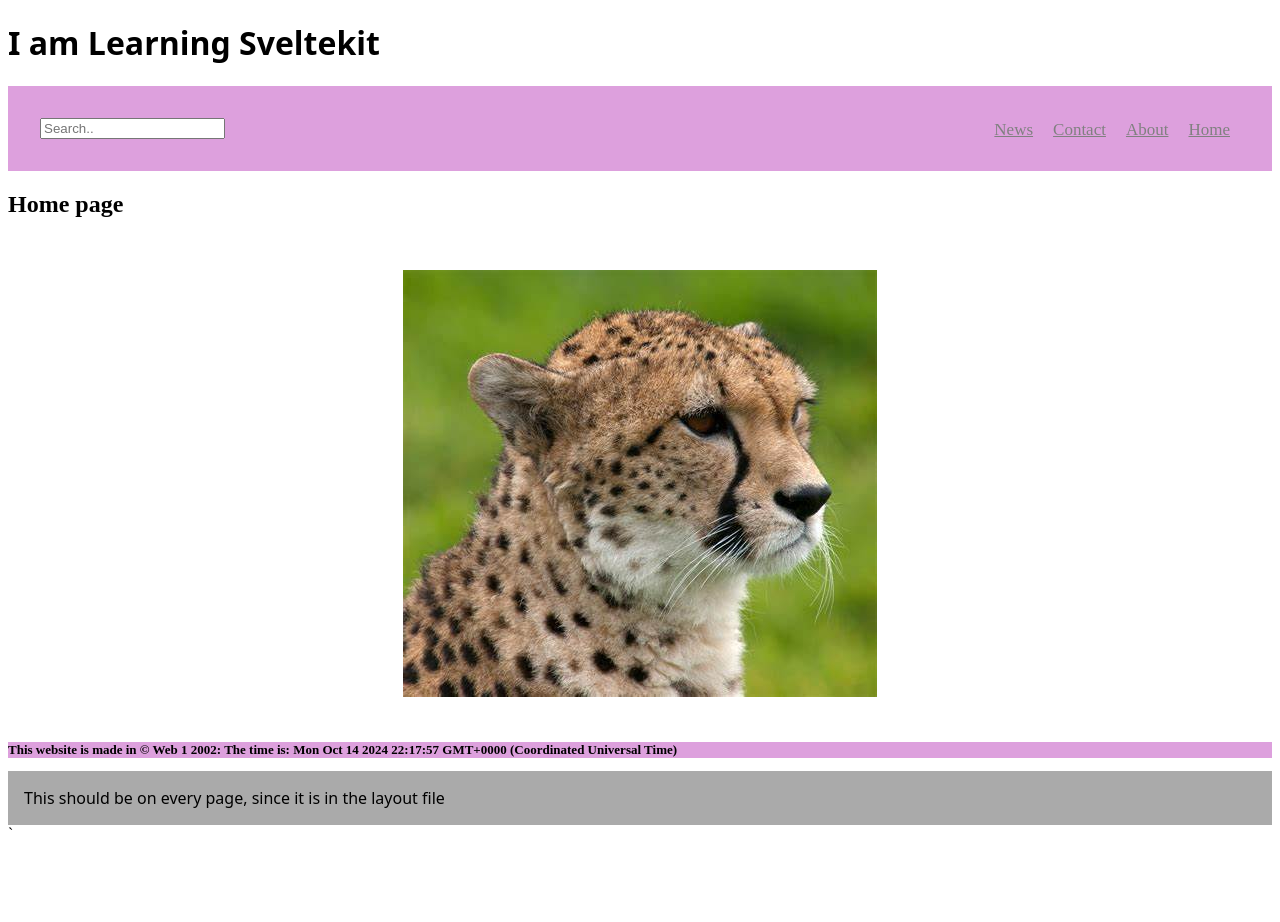
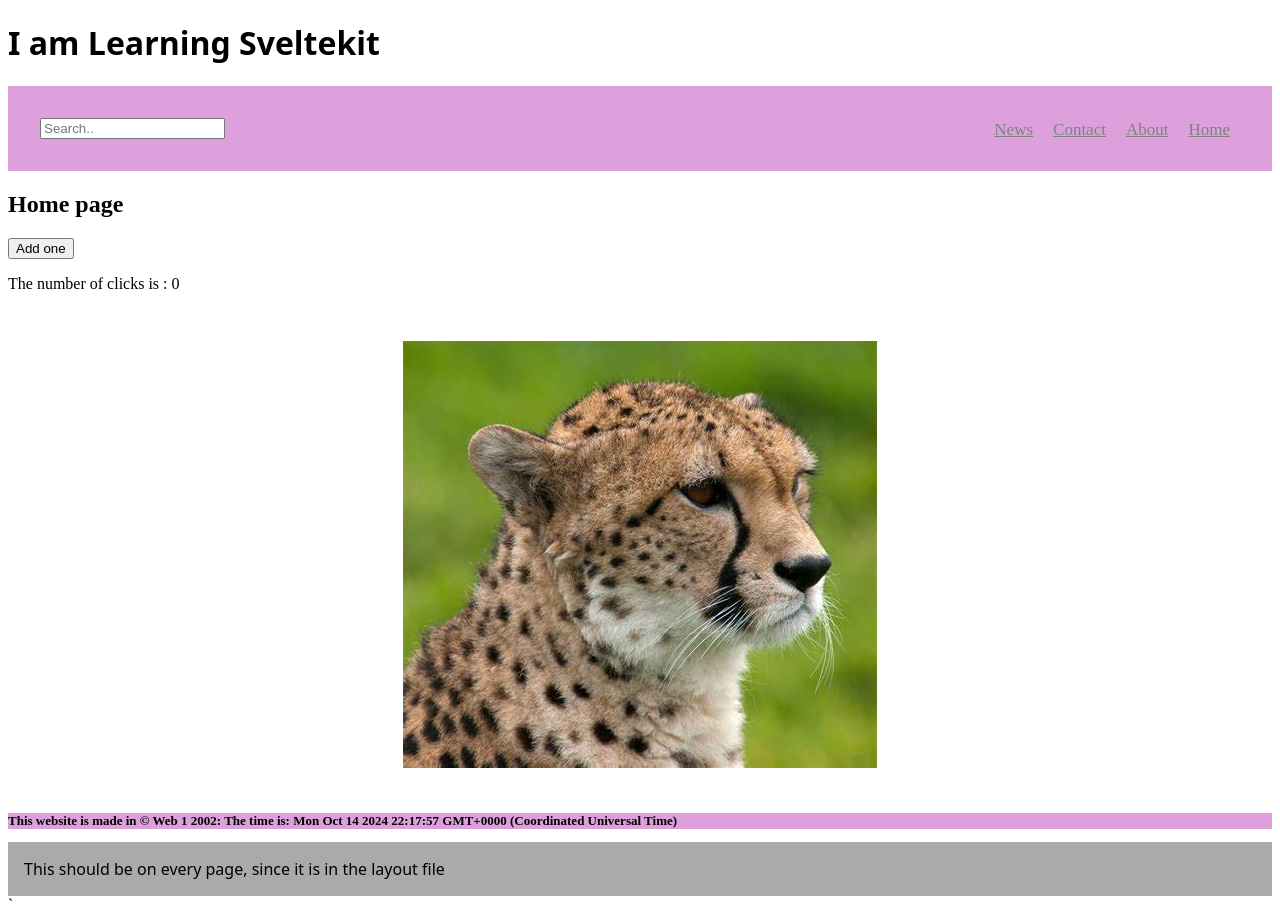
Before and after one commit to marojm1/svelte-practice, a SvelteKit app: page / in a window 1280 px wide. Before the commit the page ends 851 px from the top, so only its background shows below. Built offline with nearby package versions, Linux system fonts and the light colour scheme.

Commit message:
svelte event handler

```diff
--- /dev/null
+++ b/src/lib/counter.svelte
@@ -0,0 +1,11 @@
+<script>
+    let count = 0;
+
+    function incrementCount(){
+        count++;
+    }
+</script>
+
+<button on:click ={incrementCount}>Add one</button>
+
+<p>The number of clicks is : {count}</p>
--- a/src/routes/+page.svelte
+++ b/src/routes/+page.svelte
@@ -1,11 +1,13 @@
 <!--Home page-->
 <script>
     import Header from "$lib/Header.svelte"
+    import homepic from "$lib/cheetah.jpg"
     import Footer from "$lib/Footer.svelte"
-    import homepic from "$lib/cheetah.jpg"
+    import Counter from "$lib/Counter.svelte"
 </script>
 
 <Header headingTitle ="Home page"/>
+<Counter></Counter>
 <div class = imagecontent>
    <img src={homepic} alt="a pic of a cheetah" >
 </div>
```
